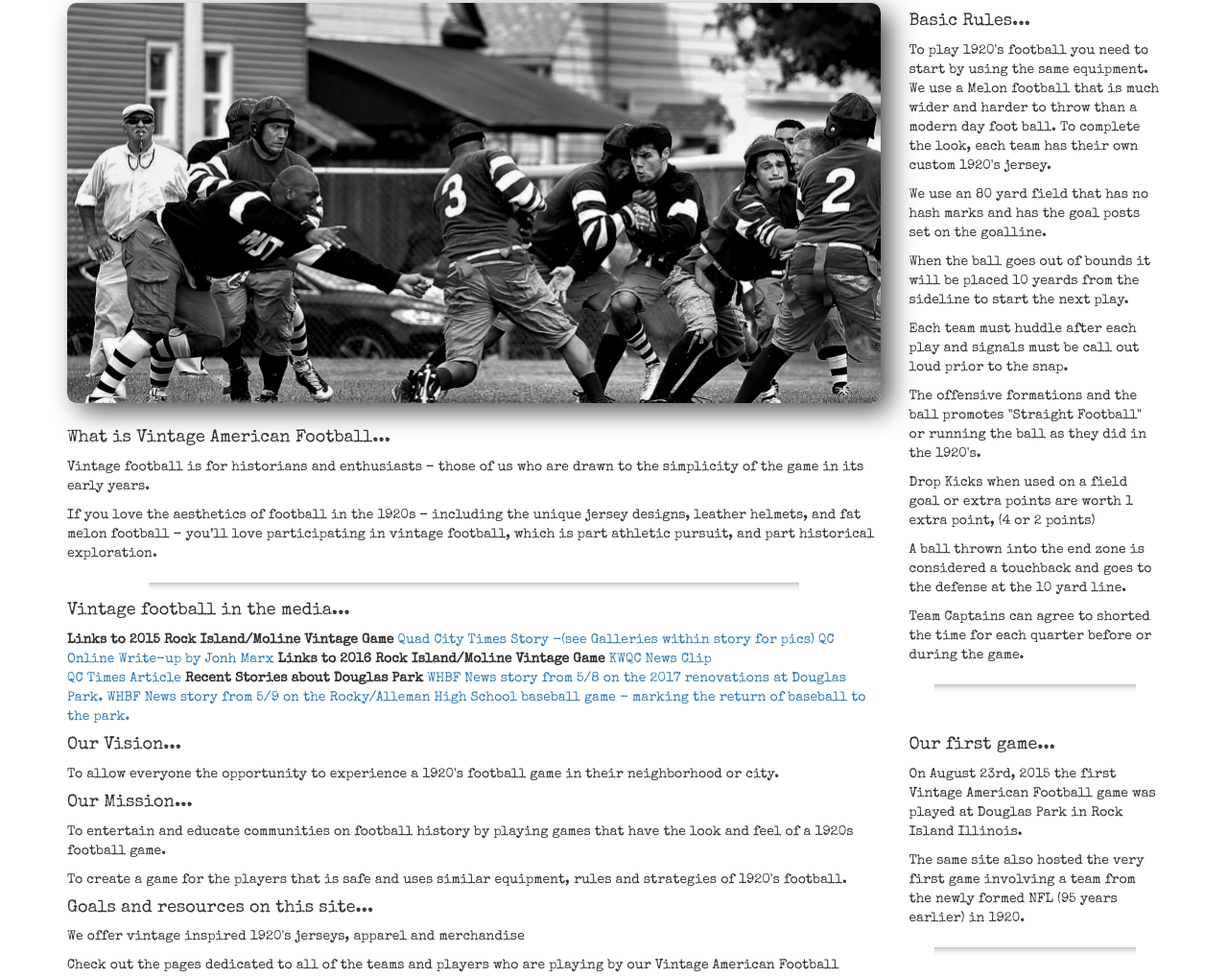
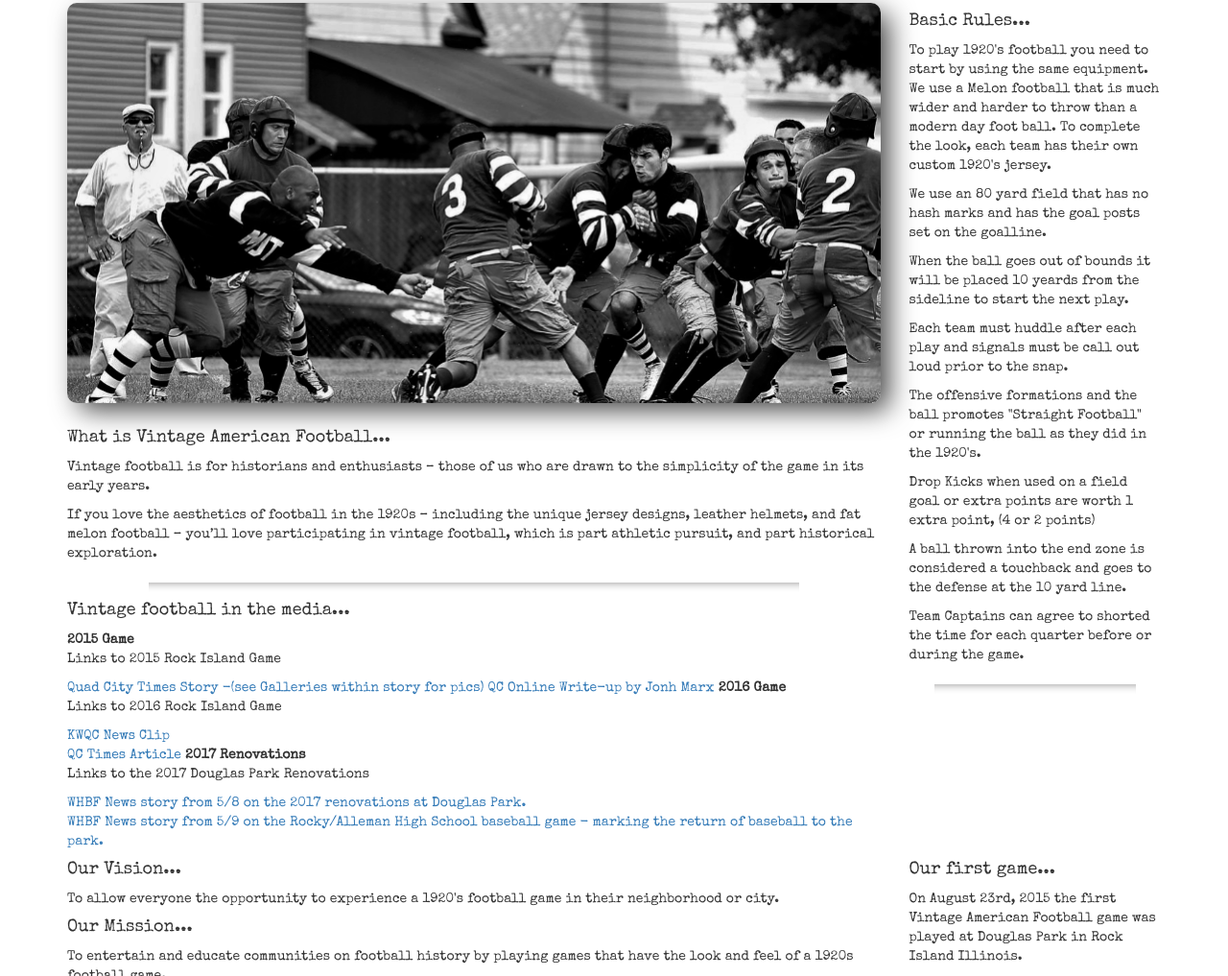
Before and after one commit to SimonHerrera/vintage-american-football-client, a website: page client/index.html in a window 1280 px wide. Shown: the part 145-1162 px from the top of the page at 96% size. Drawn offline with nearby package versions, Linux system fonts and the light colour scheme; a web font is replaced by a local one.

Commit message:
Fix Media spacing

```diff
--- a/client/app/landing/landing.html
+++ b/client/app/landing/landing.html
@@ -11,14 +11,17 @@
       <p>If you love the aesthetics of football in the 1920s – including the unique jersey designs, leather helmets, and fat melon football – you’ll love participating in vintage football, which is part athletic pursuit, and part historical exploration.</p>
     <hr class="style1">
       <h4>Vintage football in the media...</h4>
-      <b>Links to 2015 Rock Island/Moline Vintage Game</b>
+      <b>2015 Game</b>
+      <p>Links to 2015 Rock Island Game</p>
       <a href="http://qctimes.com/sports/football/football-game-in-rock-island-recalls-early-days-of-nfl/article_a983da25-840b-5f37-9463-8b2b8bd96262.html" target="_blank">Quad City Times Story -(see Galleries within story for pics)</a>
       <a href="http://www.qconline.com/opinion/columnists/john_marx/s-football-comes-to-life-at-ri-s-douglas-park/article_385a4a8a-6dac-56e3-be2e-fc99dbe80c2a.html" target="_blank">QC Online Write-up by Jonh Marx</a>
-      <b>Links to 2016 Rock Island/Moline Vintage Game</b>
+      <b>2016 Game</b>
+      <p>Links to 2016 Rock Island Game</p>
       <a href="http://kwqc.com/2016/08/28/rock-island-hosts-1920s-vintage-football-game/" target="_blank">KWQC News Clip</a><br>
       <a href="http://qctimes.com/news/local/football-flashback-s-game-comes-alive-in-rock-island/article_208e1e29-7120-58bb-a875-6f1ad9e582bd.html" target="_blank">QC Times Article</a>
-      <b>Recent Stories about Douglas Park</b>
-      <a href="http://www.ourquadcities.com/news/douglas-park-is-ready-for-the-first-pitch/710017897" target="_blank">WHBF News story from 5/8 on the 2017 renovations at Douglas Park.</a>
+      <b>2017 Renovations</b>
+      <p>Links to the 2017 Douglas Park Renovations</p>
+      <a href="http://www.ourquadcities.com/news/douglas-park-is-ready-for-the-first-pitch/710017897" target="_blank">WHBF News story from 5/8 on the 2017 renovations at Douglas Park.</a><br>
       <a href="http://www.ourquadcities.com/video?videoId=710587187&carousel=1&index=3" target="_blank">WHBF News story from 5/9 on the Rocky/Alleman High School baseball game - marking the return of baseball to the park.</a>
     </div>
     <div class="col-md-3">
```
